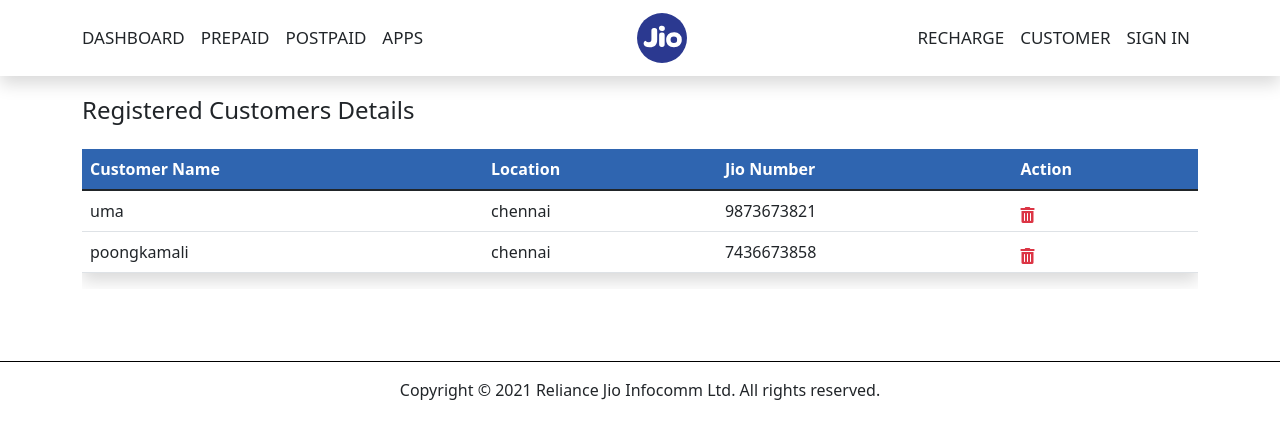
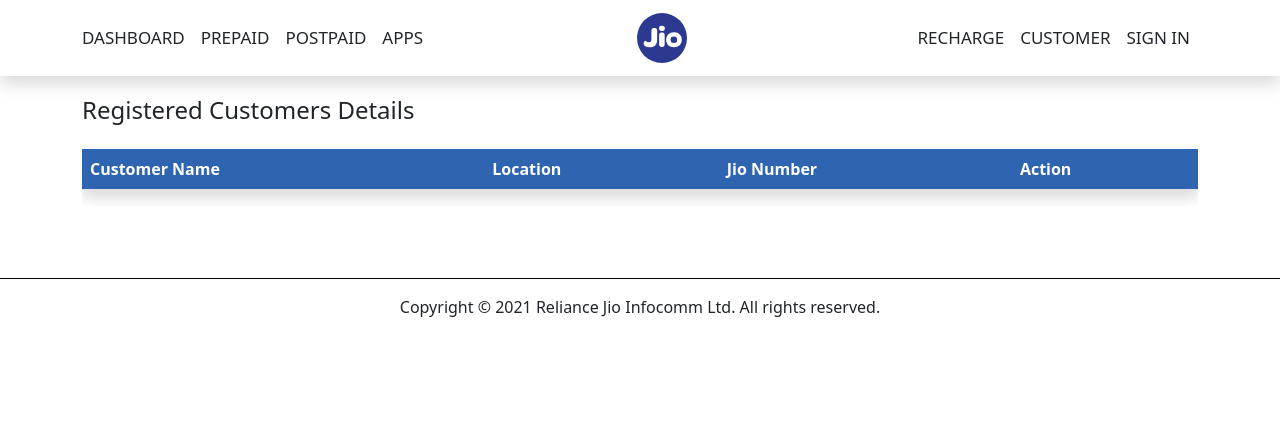
Before and after one commit to poongkamali/jio-app, a Vue app: page /customer in a window 1280 px wide. Shown: the top 438 px of the page. Built offline with nearby package versions, Linux system fonts and the light colour scheme.

Commit message:
main | customer

```diff
--- /dev/null
+++ b/src/components/pages/customer/demo.html
@@ -0,0 +1 @@
+<a href=""></a>
--- a/src/components/pages/customer/index.vue
+++ b/src/components/pages/customer/index.vue
@@ -41,27 +41,16 @@
 </template>
 
 <script>
+
 export default {
+    name: 'index',
     data(){
         return {
             isEditing: false,
             selectedIndex: null,
             disabled: true,
-            name:'',
-            location:'',
-            number:'',
-            customers:[
-                {
-                    name: 'uma',
-                    location: 'chennai',
-                    number: 9873673821
-                },
-                {
-                    name: 'poongkamali',
-                    location: 'chennai',
-                    number: 7436673858
-                },
-            ],
+
+
         }
     },
     methods:{
```
